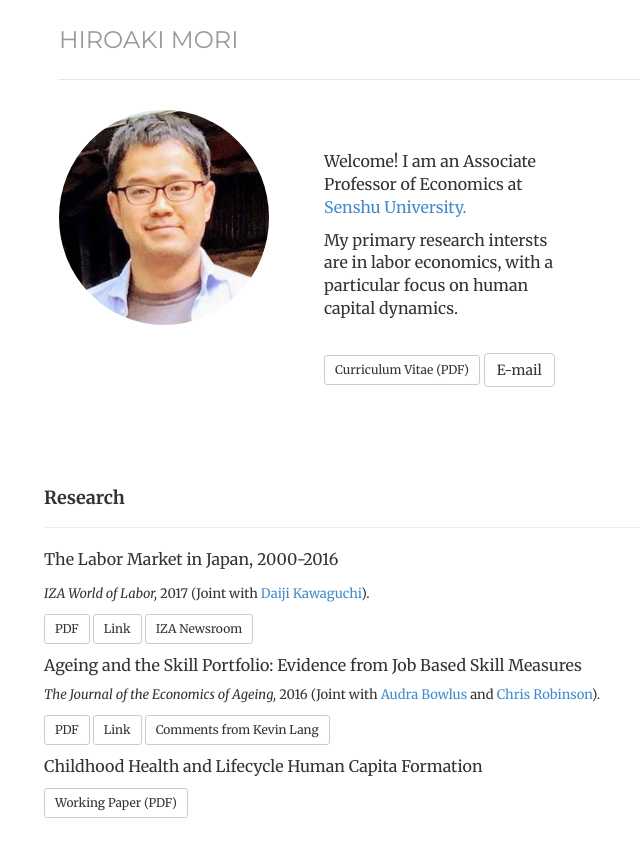
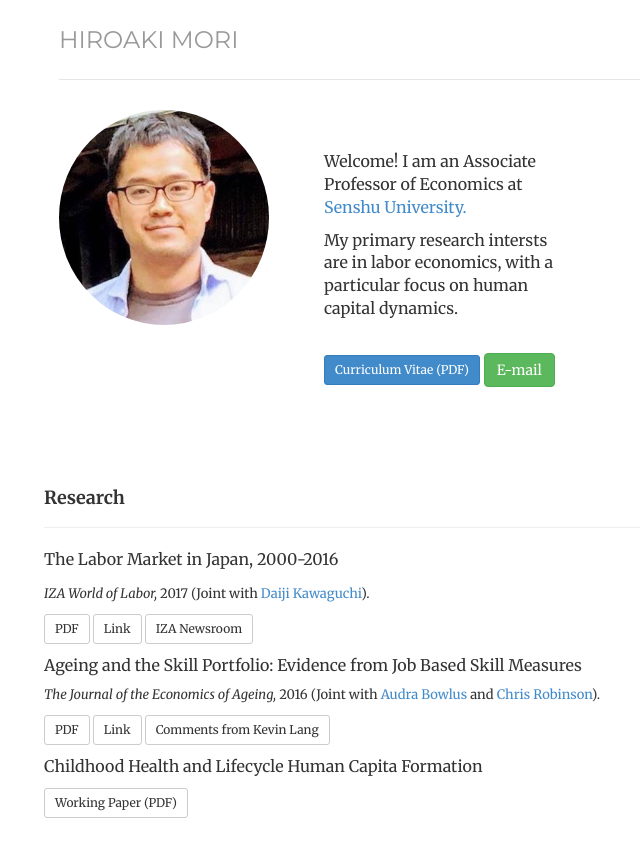
Before and after one commit to morihiroaki/morihiroaki.github.io, a Jekyll site: the page built from index.html, in a window 1280 px wide. Shown: the top 857 px of the page, without its empty margins (221-861 px from the left). Built offline with Jekyll 4.4.1, drawn with Linux system fonts in a browser that asks for light colours.

Commit message:
Update index.html

```diff
--- a/index.html
+++ b/index.html
@@ -20,8 +20,8 @@
  <a href="https://www.senshu-u.ac.jp/english/learn/economics/" target="_blank" title="Link">Senshu University.</a></p>
 <p> My primary research intersts are in labor economics, with a particular focus on human capital dynamics. </p>
 <br/>
-<p><a href="/files/cv_mori_new.pdf" target="_blank" class="btn btn-default btn-sm" role="button">Curriculum Vitae (PDF)</a>
-<a href="mailto:h.mori@isc.senshu-u.ac.jp" class="btn btn-default btm-sm" role="button">E-mail</a></p>
+<p><a href="/files/cv_mori_new.pdf" target="_blank" class="btn btn-primary btn-sm" role="button">Curriculum Vitae (PDF)</a>
+<a href="mailto:h.mori@isc.senshu-u.ac.jp" class="btn btn-success btm-sm" role="button">E-mail</a></p>
 <br/><br/><br/><br/>
 </div>
  </div>
```
